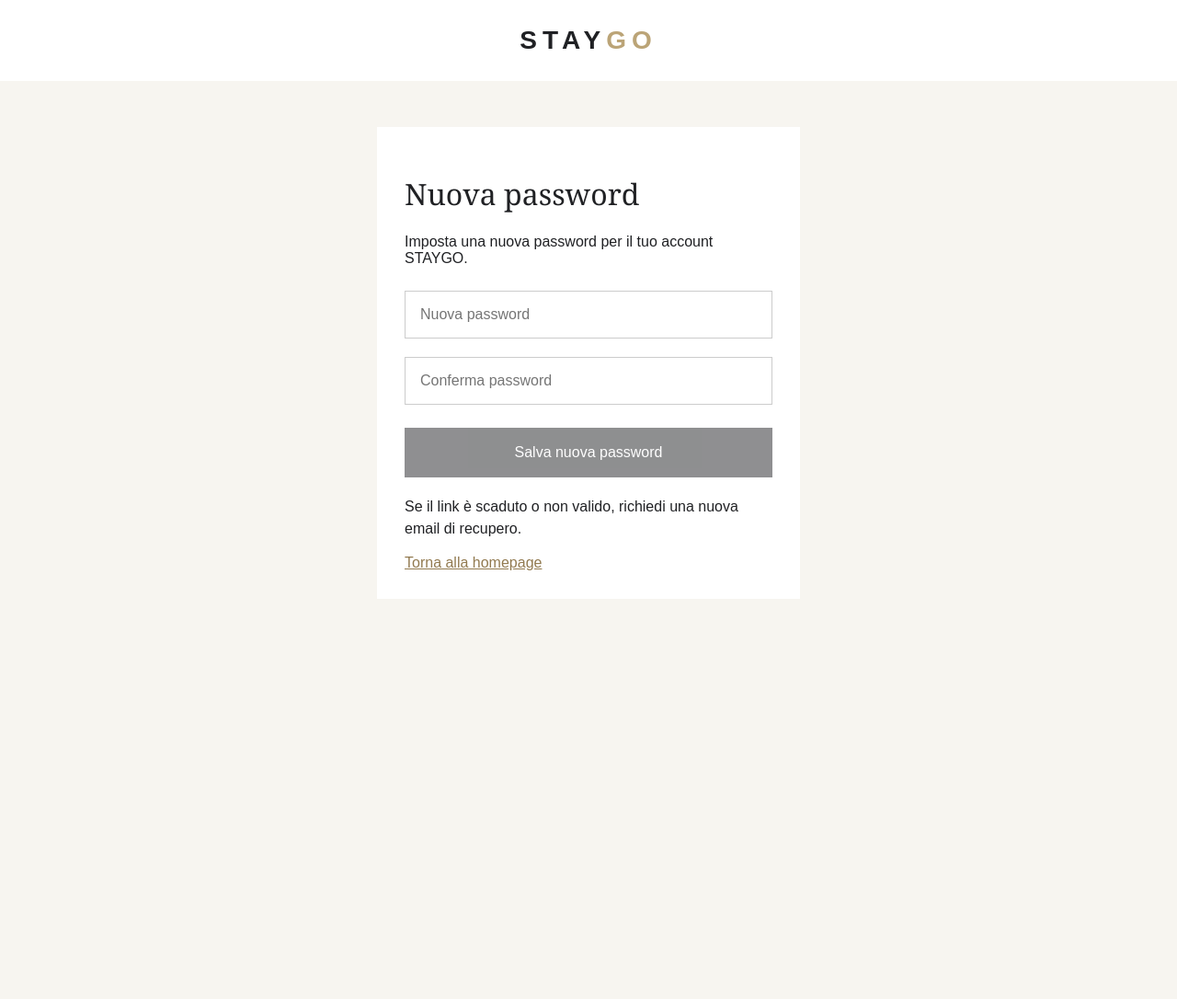
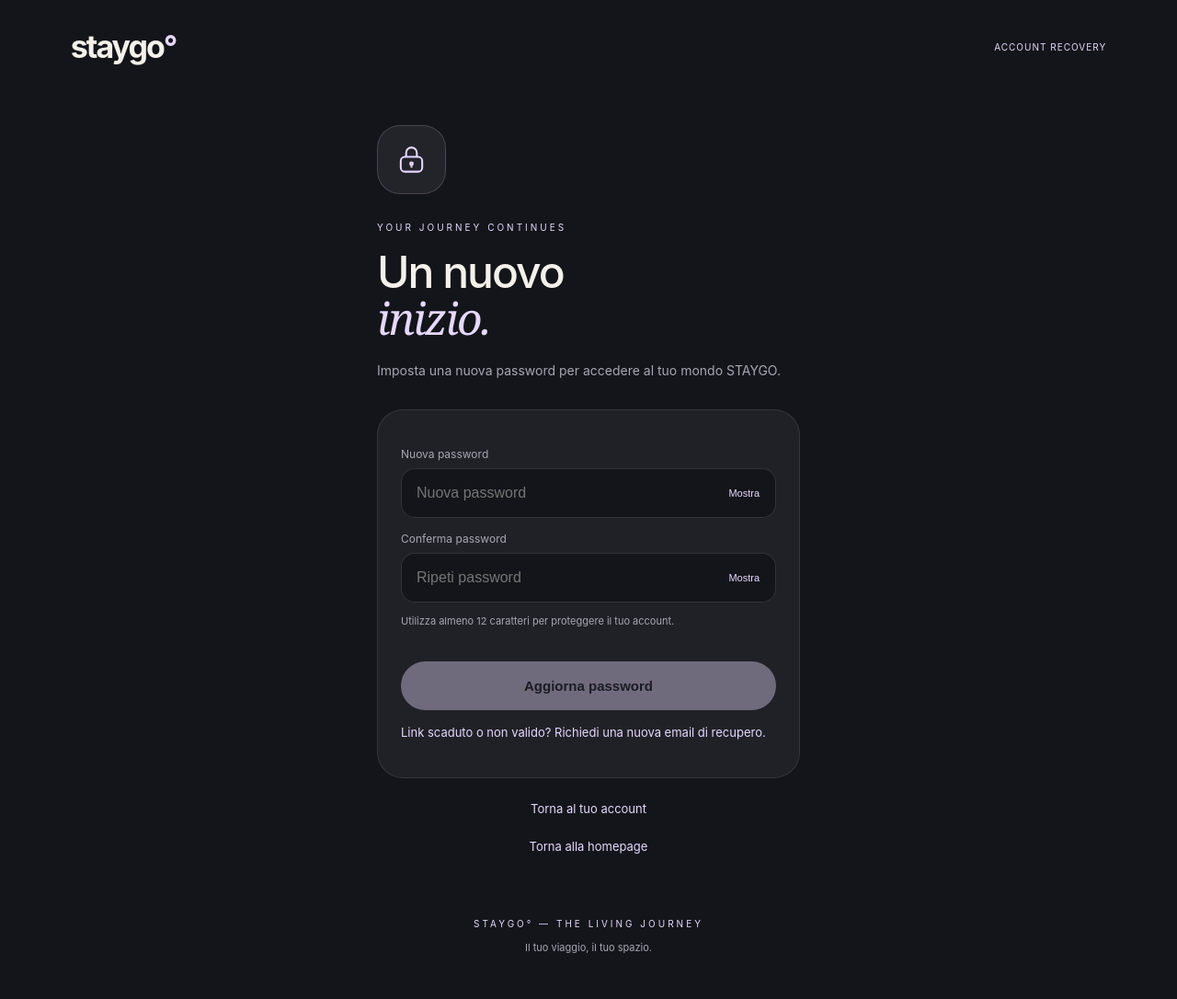
Before and after one commit to nazapappa/staygo-app, a plain HTML site: page reset-password.html in a window 1280 px wide. Shown: the whole page at 92% size. Before the commit the page ends 800 px from the top, so only its background shows below. Drawn offline with nearby package versions, Linux system fonts and the light colour scheme.

Commit message:
Update reset-password.html

```diff
--- a/reset-password.html
+++ b/reset-password.html
@@ -3,93 +3,287 @@
 <html lang="it">
 <head>
 <meta charset="UTF-8">
-<meta name="viewport" content="width=device-width, initial-scale=1">
-<title>STAYGO | Recupero password</title>
+<meta name="viewport" content="width=device-width,initial-scale=1,viewport-fit=cover">
+<meta name="theme-color" content="#14151A">
+<title>Account Recovery | STAYGO°</title>
 
 <script src="https://cdn.jsdelivr.net/npm/@supabase/supabase-js@2"></script>
 
 <style>
-* { box-sizing: border-box; }
-body {
-  margin: 0;
-  background: #f7f5f0;
-  font-family: Arial, sans-serif;
-  color: #202124;
+*{
+  box-sizing:border-box;
 }
-header {
-  background: #fff;
-  padding: 28px;
-  text-align: center;
-  font-size: 28px;
-  font-weight: bold;
-  letter-spacing: 6px;
+body{
+  margin:0;
+  min-height:100dvh;
+  background:#14151A;
+  color:#F4F1EA;
+  font-family:-apple-system,BlinkMacSystemFont,
+  "Segoe UI",sans-serif;
 }
-header span { color: #bba477; }
-main {
-  max-width: 460px;
-  margin: 50px auto;
-  padding: 30px;
-  background: white;
+header{
+  padding:30px 6%;
+  display:flex;
+  align-items:center;
+  justify-content:space-between;
 }
-h1 {
-  font-family: Georgia, serif;
-  font-weight: normal;
+.logo{
+  font-size:34px;
+  font-weight:700;
+  letter-spacing:-2px;
+  text-decoration:none;
+  color:#F4F1EA;
 }
-input {
-  width: 100%;
-  padding: 16px;
-  margin: 10px 0;
-  border: 1px solid #ccc;
-  font-size: 16px;
+.logo span{
+  color:#E6D9FF;
 }
-button {
-  width: 100%;
-  padding: 18px;
-  background: #202124;
-  color: white;
-  border: none;
-  font-size: 16px;
-  margin-top: 15px;
+.eyebrow{
+  color:#E6D9FF;
+  font-size:10px;
+  letter-spacing:3px;
+  text-transform:uppercase;
 }
-button:disabled { opacity: .5; }
-#message {
-  line-height: 1.5;
-  margin-top: 20px;
+main{
+  width:90%;
+  max-width:460px;
+  margin:35px auto;
 }
-a { color: #927a50; }
+.security-icon{
+  width:75px;
+  height:75px;
+  border-radius:25px;
+  background:#E6D9FF12;
+  border:1px solid #E6D9FF30;
+  display:grid;
+  place-items:center;
+  margin-bottom:30px;
+}
+.security-icon svg{
+  width:35px;
+  height:35px;
+  stroke:#E6D9FF;
+  fill:none;
+  stroke-width:1.4;
+}
+h1{
+  font-size:48px;
+  font-weight:500;
+  letter-spacing:-2px;
+  line-height:1.05;
+  margin:18px 0;
+}
+h1 em{
+  font-family:Georgia,serif;
+  color:#E6D9FF;
+  font-weight:400;
+}
+p{
+  color:#A6A8B2;
+  font-size:14px;
+  line-height:1.7;
+}
+.panel{
+  margin-top:30px;
+  padding:25px;
+  background:#202127;
+  border:1px solid #FFFFFF18;
+  border-radius:28px;
+}
+label{
+  display:block;
+  color:#A6A8B2;
+  font-size:12px;
+  margin:15px 0 8px;
+}
+.password-field{
+  position:relative;
+}
+input{
+  width:100%;
+  padding:17px 65px 17px 16px;
+  background:#14151A;
+  color:#F4F1EA;
+  border:1px solid #FFFFFF20;
+  border-radius:15px;
+  font-size:16px;
+  outline:none;
+}
+input:focus{
+  border-color:#E6D9FF;
+}
+.toggle{
+  position:absolute;
+  right:12px;
+  top:50%;
+  transform:translateY(-50%);
+  border:0;
+  background:transparent;
+  color:#E6D9FF;
+  font-size:11px;
+  cursor:pointer;
+}
+#save{
+  width:100%;
+  padding:18px;
+  background:#E6D9FF;
+  color:#14151A;
+  border:0;
+  border-radius:50px;
+  font-size:15px;
+  font-weight:600;
+  margin-top:24px;
+  cursor:pointer;
+}
+#save:disabled{
+  opacity:.4;
+  cursor:not-allowed;
+}
+#message{
+  font-size:13px;
+  color:#E6D9FF;
+  overflow-wrap:anywhere;
+}
+.requirement{
+  font-size:11px;
+  color:#A6A8B2;
+}
+.back{
+  display:block;
+  text-align:center;
+  margin-top:25px;
+  color:#E6D9FF;
+  text-decoration:none;
+  font-size:13px;
+}
+footer{
+  text-align:center;
+  padding:35px 20px;
+}
+footer p{
+  font-size:11px;
+}
 </style>
 </head>
 
 <body>
 
-<header>STAY<span>GO</span></header>
+<header>
+  <a class="logo" href="index.html">
+    staygo<span>°</span>
+  </a>
+
+  <span class="eyebrow"
+    style="letter-spacing:1px">
+    ACCOUNT RECOVERY
+  </span>
+</header>
 
 <main>
-<h1>Nuova password</h1>
-<p>Imposta una nuova password per il tuo account STAYGO.</p>
+
+  <div class="security-icon">
+    <svg viewBox="0 0 24 24">
+      <rect x="4" y="10" width="16"
+        height="11" rx="3"/>
+      <path d="M8 10V7a4 4 0 018 0v3"/>
+      <circle cx="12" cy="15" r="1"/>
+      <path d="M12 16v2"/>
+    </svg>
+  </div>
+
+  <div class="eyebrow">
+    Your journey continues
+  </div>
+
+  <h1>
+    Un nuovo<br>
+    <em>inizio.</em>
+  </h1>
+
+  <p>
+    Imposta una nuova password per
+    accedere al tuo mondo STAYGO.
+  </p>
+
+  <section class="panel">
 
     <form id="resetForm">
-<input type="password" id="password"
+
+      <label for="password">
+        Nuova password
+      </label>
+
+      <div class="password-field">
+
+        <input type="password"
+          id="password"
           placeholder="Nuova password"
           autocomplete="new-password"
           minlength="12" required>
 
-<input type="password" id="confirm"
-placeholder="Conferma password"
+        <button type="button"
+          class="toggle"
+          data-target="password">
+          Mostra
+        </button>
+
+      </div>
+
+      <label for="confirm">
+        Conferma password
+      </label>
+
+      <div class="password-field">
+
+        <input type="password"
+          id="confirm"
+          placeholder="Ripeti password"
           autocomplete="new-password"
           minlength="12" required>
 
-<button id="save" disabled>
-Salva nuova password
+        <button type="button"
+          class="toggle"
+          data-target="confirm">
+          Mostra
         </button>
+
+      </div>
+
+      <p class="requirement">
+        Utilizza almeno 12 caratteri
+        per proteggere il tuo account.
+      </p>
+
+      <button id="save" type="submit" disabled>
+        Aggiorna password
+      </button>
+
     </form>
 
     <p id="message" role="status">
       Verifica del link di recupero...
     </p>
 
-<a href="index.html">Torna alla homepage</a>
+  </section>
+
+  <a class="back" href="account.html">
+    Torna al tuo account
+  </a>
+
+  <a class="back" href="index.html">
+    Torna alla homepage
+  </a>
+
 </main>
+
+<footer>
+
+  <div class="eyebrow">
+    STAYGO° — The Living Journey
+  </div>
+
+  <p>Il tuo viaggio, il tuo spazio.</p>
+
+</footer>
 
 <script>
 const db = supabase.createClient(
@@ -97,59 +291,142 @@ const db = supabase.createClient(
   "sb_publishable_7PH45XJmmxUiZfobZQS6SA_1rtHRZ72"
 );
 
-const message = document.getElementById("message");
-const save = document.getElementById("save");
+const message =
+  document.getElementById("message");
 
-db.auth.onAuthStateChange((event, session) => {
-  if (event === "PASSWORD_RECOVERY" && session) {
+const save =
+  document.getElementById("save");
+
+let recoveryVerified = false;
+
+db.auth.onAuthStateChange((event,session)=>{
+
+  if(event==="PASSWORD_RECOVERY" && session){
+
+    recoveryVerified = true;
     save.disabled = false;
-    message.textContent = "Link verificato. Inserisci la nuova password.";
-    history.replaceState(null, "", location.pathname);
+
+    message.textContent =
+      "Link verificato. Inserisci la nuova password.";
+
+    history.replaceState(
+      null,"",location.pathname
+    );
+
   }
+
 });
 
-setTimeout(() => {
-  if (save.disabled) {
-    message.textContent = "Se il link è scaduto o non valido, richiedi una nuova email di recupero.";
-  }
-}, 5000);
+setTimeout(()=>{
 
-document.getElementById("resetForm").addEventListener("submit", async (e) => {
-  e.preventDefault();
-  if (save.disabled) return;
+  if(!recoveryVerified){
 
-  const password = document.getElementById("password").value;
-  const confirm = document.getElementById("confirm").value;
+    message.textContent =
+      "Link scaduto o non valido? Richiedi una nuova email di recupero.";
 
-  if (password.length < 12) {
-    message.textContent = "Usa almeno 12 caratteri.";
-    return;
   }
 
-  if (password !== confirm) {
-    message.textContent = "Le password non coincidono.";
+},5000);
+
+document.querySelectorAll(".toggle")
+.forEach(button=>{
+
+  button.addEventListener("click",()=>{
+
+    const input=document.getElementById(
+      button.dataset.target
+    );
+
+    const visible=input.type==="text";
+
+    input.type=visible?"password":"text";
+
+    button.textContent=
+      visible?"Mostra":"Nascondi";
+
+  });
+
+});
+
+document.getElementById("resetForm")
+.addEventListener("submit",async(e)=>{
+
+  e.preventDefault();
+
+  if(save.disabled || !recoveryVerified)
     return;
+
+  const password =
+    document.getElementById("password").value;
+
+  const confirm =
+    document.getElementById("confirm").value;
+
+  if(password.length<12){
+
+    message.textContent =
+      "Usa almeno 12 caratteri.";
+
+    return;
+
   }
 
-  save.disabled = true;
+  if(password!==confirm){
 
-  try {
-    const { error } = await db.auth.updateUser({
-      password: password
+    message.textContent =
+      "Le password non coincidono.";
+
+    return;
+
+  }
+
+  save.disabled=true;
+
+  message.textContent =
+    "Aggiornamento della password...";
+
+  try{
+
+    const {error}=await db.auth.updateUser({
+      password:password
     });
 
-    if (error) throw error;
+    if(error) throw error;
 
-    message.textContent = "Password aggiornata correttamente!";
-    await db.auth.signOut();
-    setTimeout(() => {
-      window.location.href = "index.html";
-    }, 2000);
+  }catch(error){
 
-  } catch (error) {
-    message.textContent = error.message;
-    save.disabled = false;
+    message.textContent=error.message;
+    save.disabled=false;
+    return;
+
   }
+
+  recoveryVerified=false;
+
+  message.textContent =
+    "Password aggiornata correttamente!";
+
+  document.getElementById("resetForm").reset();
+
+  try{
+
+    const {error}=await db.auth.signOut();
+
+    if(error) throw error;
+
+    setTimeout(()=>{
+
+      window.location.href="index.html";
+
+    },2000);
+
+  }catch(error){
+
+    message.textContent =
+      "Password aggiornata. Disconnessione non riuscita: esci dal tuo account manualmente.";
+
+  }
+
 });
 </script>
 
```
Lines whose indentation alone changed are shown as unchanged.
